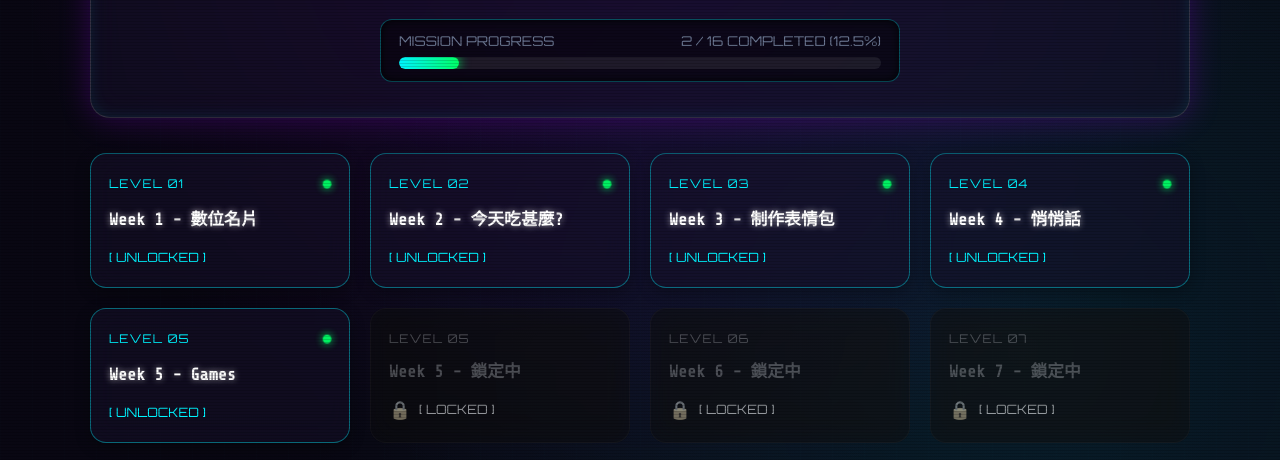
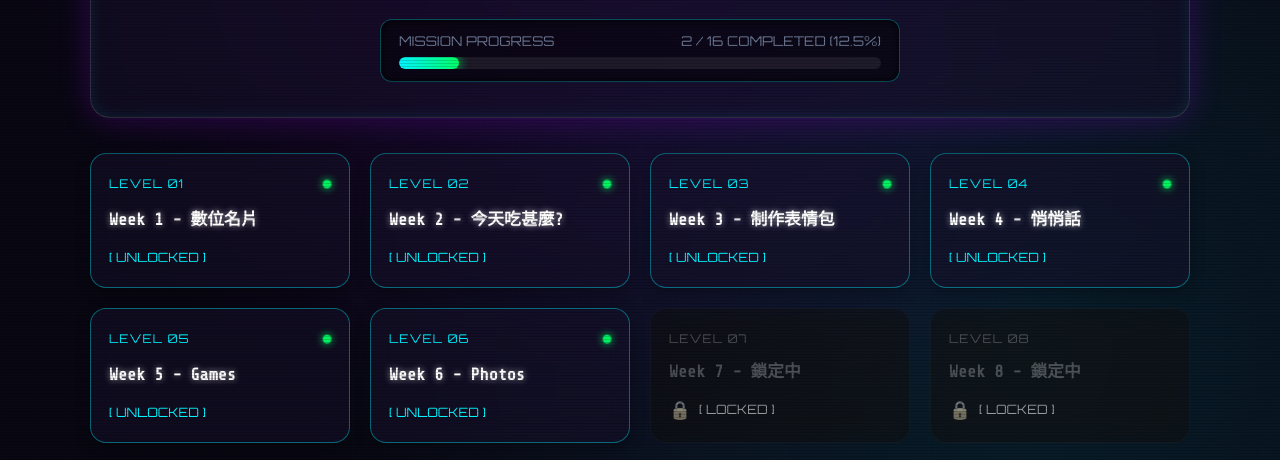
Before and after one commit to s26105163/renss, a plain HTML site: page index.html in a window 1280 px wide. Shown: the part 289-749 px from the top of the page. Drawn offline with nearby package versions, Linux system fonts and the light colour scheme.

Commit message:
Update index.html

```diff
--- a/index.html
+++ b/index.html
@@ -491,6 +491,17 @@
                     <span style="color: var(--neon-cyan);">[ UNLOCKED ]</span>
                 </div>
             </a>
+             <!-- Week 6 - 已解鎖 -->
+            <a href="w6/index.html" class="card unlocked">
+                <div class="card-level">
+                    <span>LEVEL 06</span>
+                    <span class="status-dot"></span>
+                </div>
+                <div class="card-title">Week 6 - Photos</div>
+                <div class="card-status">
+                    <span style="color: var(--neon-cyan);">[ UNLOCKED ]</span>
+                </div>
+            </a>
 
 
             <!--
@@ -503,19 +514,7 @@
                 ========================================================================
             -->
 
-            <!-- Week 5 - 未解鎖 -->
-            <a href="#" class="card locked" onclick="event.preventDefault();">
-                <div class="card-level">LEVEL 05</div>
-                <div class="card-title">Week 5 - 鎖定中</div>
-                <div class="card-status"><span class="lock-icon">🔒</span> [ LOCKED ]</div>
-            </a>
 
-            <!-- Week 6 - 未解鎖 -->
-            <a href="#" class="card locked" onclick="event.preventDefault();">
-                <div class="card-level">LEVEL 06</div>
-                <div class="card-title">Week 6 - 鎖定中</div>
-                <div class="card-status"><span class="lock-icon">🔒</span> [ LOCKED ]</div>
-            </a>
 
             <!-- Week 7 - 未解鎖 -->
             <a href="#" class="card locked" onclick="event.preventDefault();">
```
